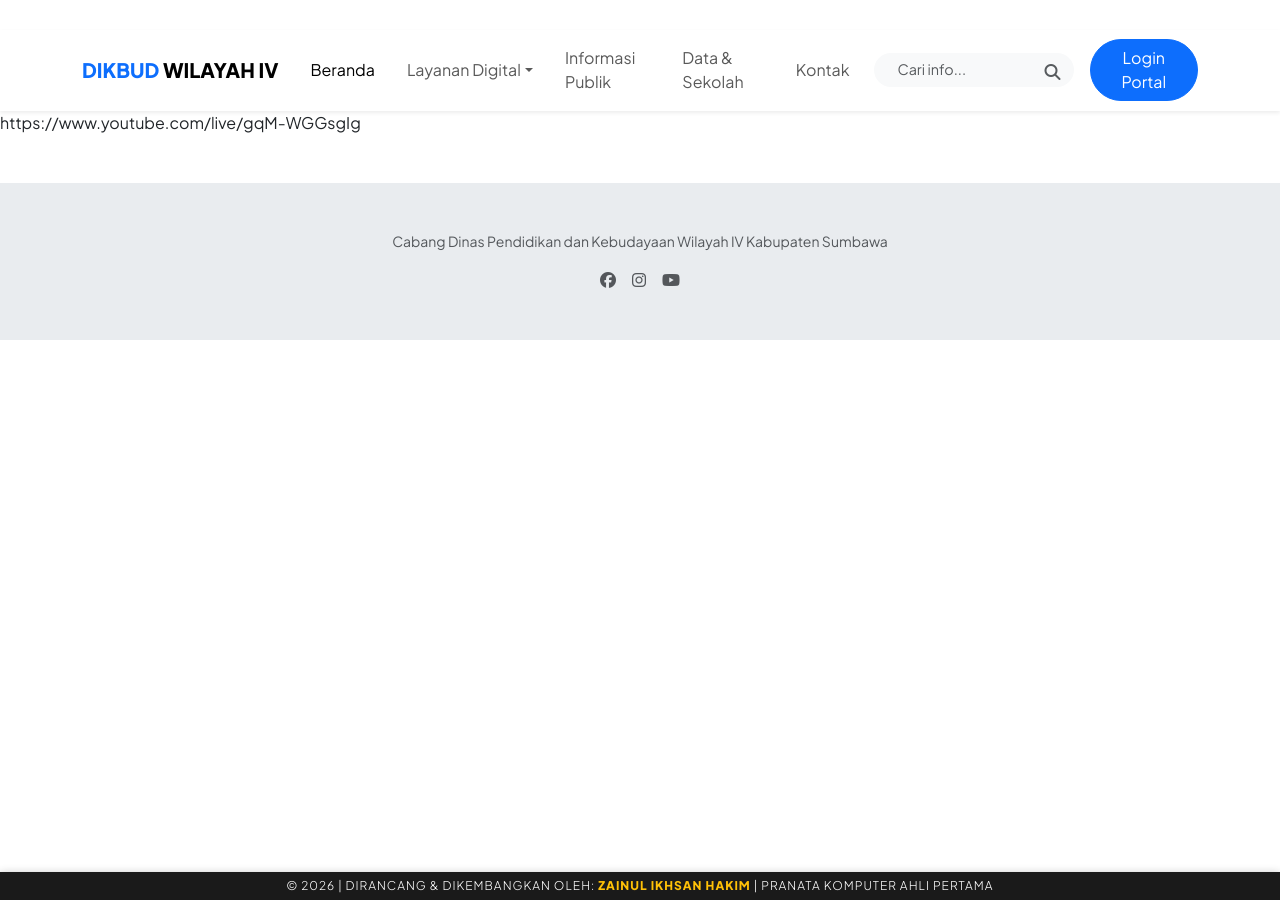
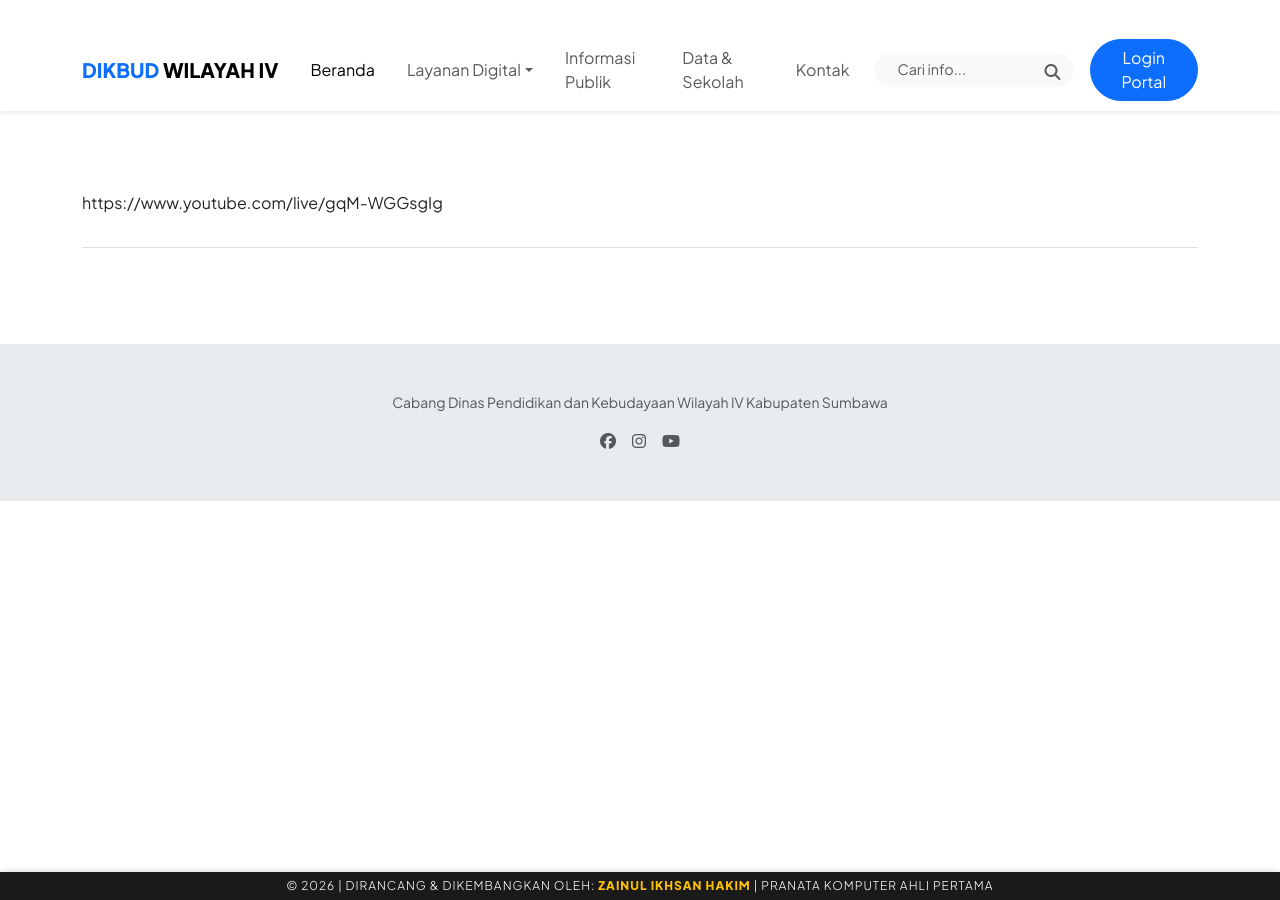
Before and after one commit to cabdindikpora-wilayahiv/cabdindikpora-wilayahiv.github.io, a Jekyll site: the page built from _posts/2025-06-26-galeri-video.md, in a window 1280 px wide. Built offline with Jekyll 4.4.1, drawn with Linux system fonts in a browser that asks for light colours; our own code applies the rules of GitHub Pages for plain Markdown files.

Commit message:
Enhance post layout with dynamic breadcrumb and styling

```diff
--- a/_layouts/post.html
+++ b/_layouts/post.html
@@ -2,5 +2,20 @@
 layout: default
 ---
 <div class="main-content">
-	{{ content }}
+	<section class="container my-5 py-4">
+				<div class="row">
+					<div class="col-lg-12">
+						<!-- Wadah Breadcrumb Dinamis -->
+						<nav aria-label="breadcrumb" id="breadcrumb-container" class="mb-2">
+							<!-- Item breadcrumb akan dimasukkan secara dinamis di sini -->
+						</nav>
+
+						<div class="d-flex justify-content-between align-items-end mb-4 border-bottom pb-3">
+							<div>
+								<p class="text-muted mb-0">{{ content }}</p>
+							</div>
+						</div>
+					</div>
+				</div>
+			</section>
 </div>
```
